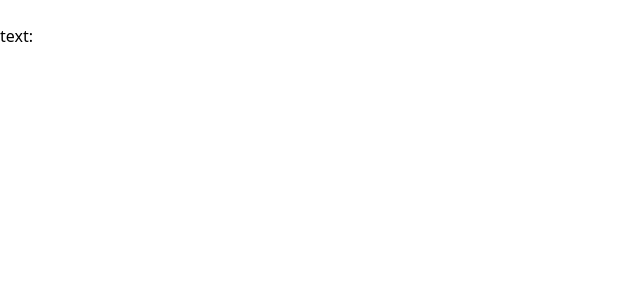
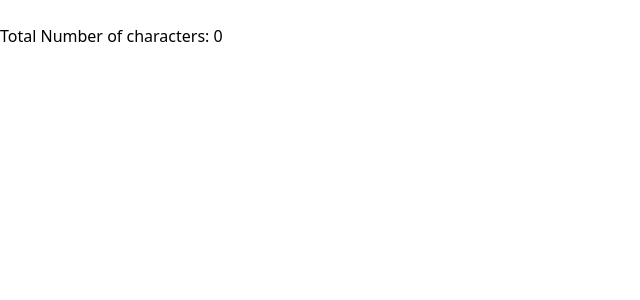
Before and after one commit to nastiko/react-theory, a React (Create React App) app: page / in a window 1280 px wide. Shown: the top 300 px of the page, without its empty margins (0-640 px from the left). Built offline with nearby package versions, Linux system fonts and the light colour scheme; the HTML template or start-up script is replaced by a standard one.

Commit message:
practise: get the number of characters for an input

```diff
--- a/src/App.js
+++ b/src/App.js
@@ -1,16 +1,16 @@
 import React, {useState} from 'react';
 
 function App() {
-    const [value, setValue] = useState('');
+    const [characterCount, setCharacterCount] = useState(0);
 
     function handleChange(event) {
-        setValue(event.target.value);
+        setCharacterCount(event.target.value.length);
     }
 
     return (
         <>
-            <input value={value} onChange={handleChange}/>
-            <p>text: {value}</p>
+            <input type="text" onChange={handleChange}/>
+            <p>Total Number of characters: {characterCount}</p>
         </>
     );
 }
```
